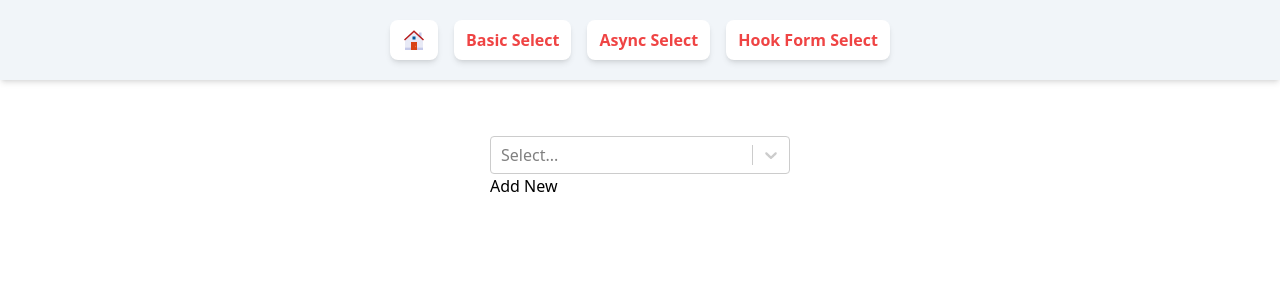
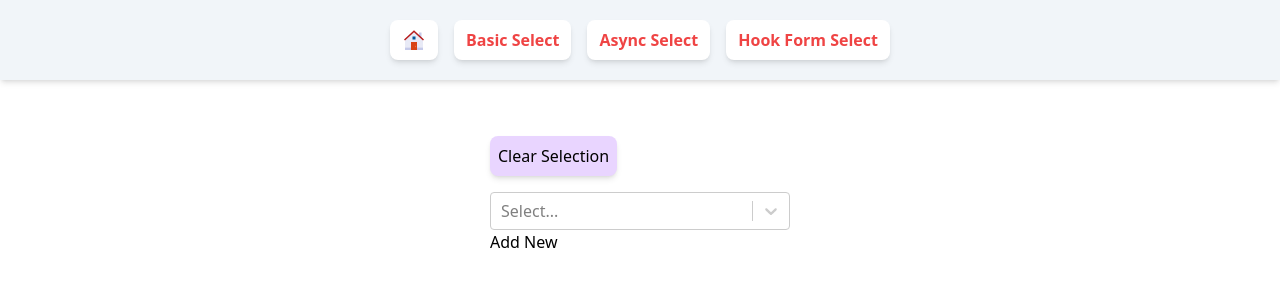
Before and after one commit to shourovfoisal/react-select-testing, a React (Vite) app: page /hook-form-select in a window 1280 px wide. Shown: the top 300 px of the page. Built offline with nearby package versions, Linux system fonts and the light colour scheme.

Commit message:
Learned to clear the selections

```diff
--- a/src/components/BasicSelect/BasicSelect.tsx
+++ b/src/components/BasicSelect/BasicSelect.tsx
@@ -1,10 +1,15 @@
-import React, { useState } from "react";
+import React, { useState, useEffect } from "react";
 import Select, { ActionMeta, SingleValue } from "react-select";
 import { personAges } from "../../data/staticData";
 import type { PersonAge } from "../../data/staticData";
+import { Button } from "../common";
 
 export const BasicSelect = () => {
 	const [value, setValue] = useState<SingleValue<PersonAge>>();
+
+	useEffect(() => {
+		console.log(value);
+	}, [value]);
 
 	const handleChange = (
 		value: SingleValue<PersonAge>,
@@ -19,6 +24,12 @@ export const BasicSelect = () => {
 		<div className="flex justify-center">
 			<div className="w-1/4">
 				<div className="mb-4 font-bold">{JSON.stringify(value)}</div>
+				<Button
+					onClick={() => setValue(undefined)}
+					className="p-2 bg-purple-200 rounded-lg shadow-md ml-auto mb-4"
+				>
+					Clear Selection
+				</Button>
 				<Select
 					value={value}
 					onChange={handleChange}
--- a/src/components/HookFormSelect/HookFormSelect.tsx
+++ b/src/components/HookFormSelect/HookFormSelect.tsx
@@ -3,9 +3,10 @@ import { DevTool } from "@hookform/devtools";
 import Select, { ActionMeta, SingleValue } from "react-select";
 import { personAges } from "../../data/staticData";
 import type { PersonAge } from "../../data/staticData";
+import { Button } from "../common";
 
 type FormValues = {
-	personAge: PersonAge;
+	personAge?: PersonAge;
 };
 
 export const HookFormSelect = () => {
@@ -37,6 +38,12 @@ export const HookFormSelect = () => {
 					{JSON.stringify(getValues("personAge"))}
 				</div> */}
 				<div className="mb-4 font-bold">{JSON.stringify(personAge)}</div>
+				<Button
+					onClick={() => setValue("personAge", undefined)}
+					className="p-2 bg-purple-200 rounded-lg shadow-md ml-auto mb-4"
+				>
+					Clear Selection
+				</Button>
 				<Controller
 					control={control}
 					name="personAge"
--- /dev/null
+++ b/src/components/common/Button/Button.tsx
@@ -0,0 +1,8 @@
+import React from "react";
+
+export const Button = ({
+	children,
+	...props
+}: React.HTMLAttributes<HTMLButtonElement>) => {
+	return <button {...props}>{children}</button>;
+};
--- /dev/null
+++ b/src/components/common/index.tsx
@@ -0,0 +1 @@
+export { Button } from "./Button/Button";
```
